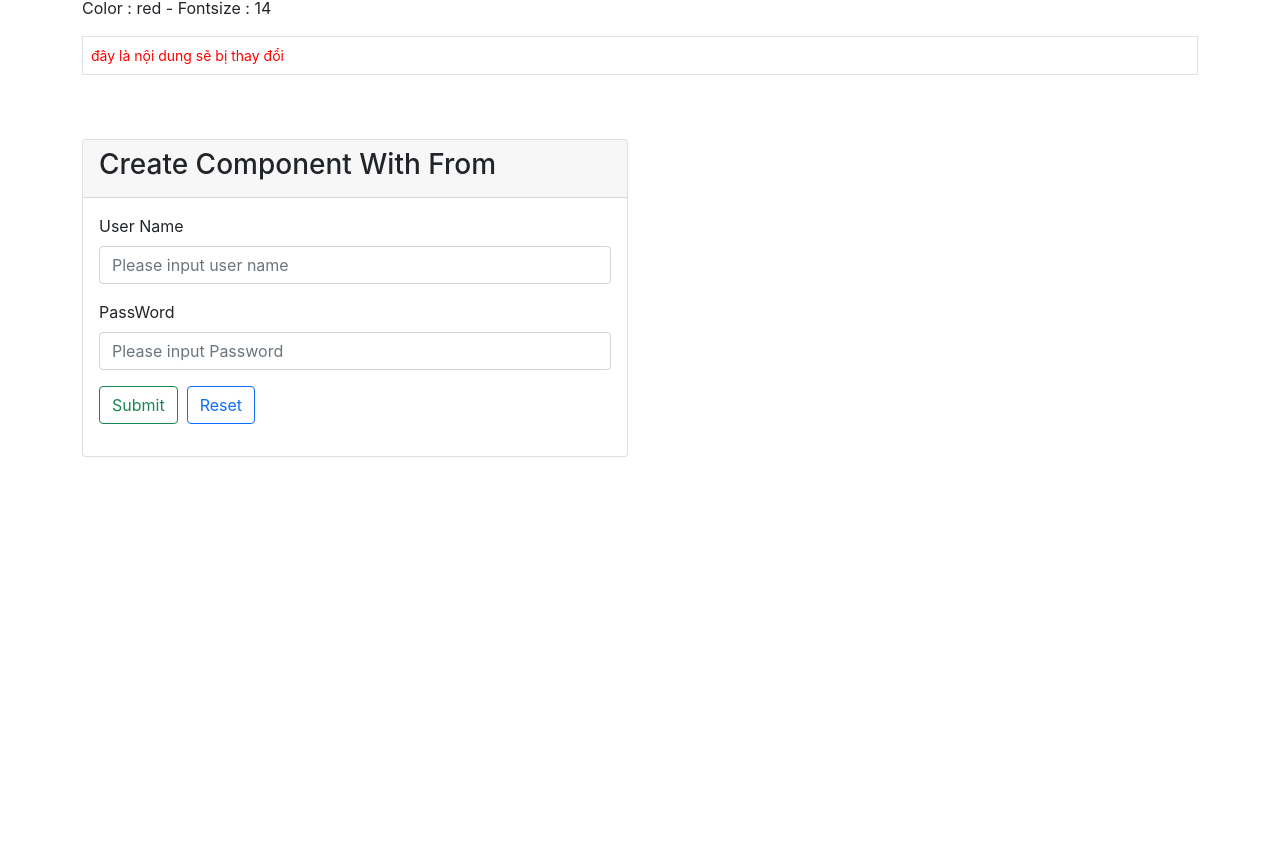
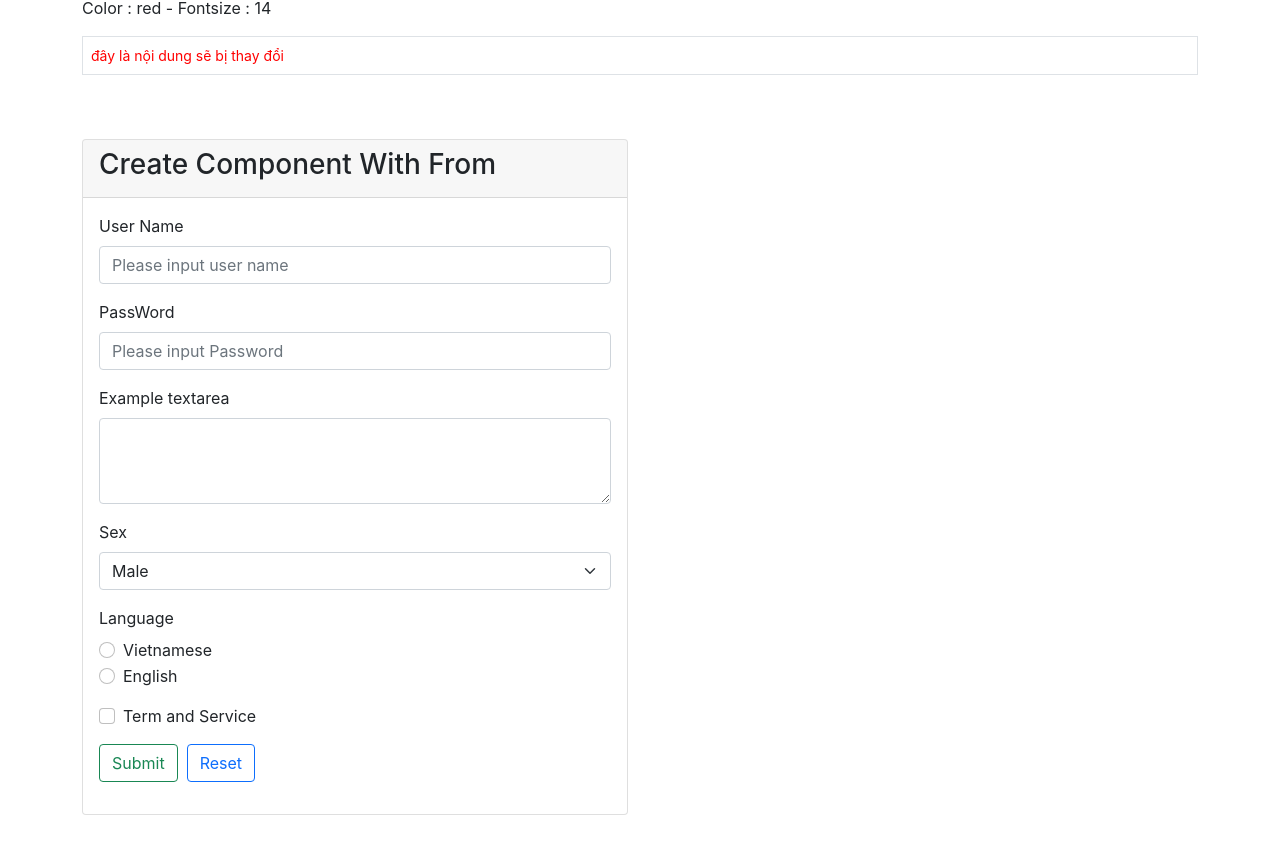
Before and after one commit to Huunhat22/settingtext, a React (Create React App) app: page / in a window 1280 px wide. Shown: the part 237-1088 px from the top of the page. Before the commit the page ends 800 px from the top, so only its background shows below. Built offline with nearby package versions, Linux system fonts and the light colour scheme.

Commit message:
design cho from

```diff
--- a/src/components/From.js
+++ b/src/components/From.js
@@ -1,10 +1,38 @@
 import React ,{Component} from 'react';
 
 class From extends Component{
+
+    //tạo State cho from
+    constructor(props){
+        super(props);
+        this.state={
+            Username:'',
+            Password:'',
+            Textarea:''
+        };
+    }
+
+    //Function onHandleChange
+    onHandleChange = (event)=>{
+        var target = event.target;
+        var name = target.name;
+        var value = target.value;
+        this.setState({
+           [name] : value
+        });
+    }
+
+    //Function onHandleSubmit
+    onHandleSubmit = (event)=>{
+        event.preventDefault();
+        console.log(this.state);
+    }
+
     render(){
         return(
-            <div  className='row mt-5'>
+            <div  className='row mt-5 mb-5'>
                 <div className=" col-xs-6 col-sm-6 col-md-6 col-lg-6">
+                    <form onSubmit={this.onHandleSubmit}>
                         <div className="card">
                             <div className="card-header">
                                 <h3>Create Component With From</h3>
@@ -12,11 +40,45 @@ class From extends Component{
                             <div className="card-body">
                                 <div className="mb-3">
                                     <label className="form-label">User Name</label>
-                                <input class="form-control"  placeholder="Please input user name"/>
+                                    <input type="text" className="form-control" name="Username" placeholder="Please input user name" onChange={this.onHandleChange}/>
                                 </div>
                                 <div className="mb-3">
                                     <label className="form-label">PassWord</label>
-                                <input class="form-control"  placeholder="Please input Password"/>
+                                    <input className="form-control" name="Password" placeholder="Please input Password"  onChange={this.onHandleChange}/>
+                                </div>
+                                <div className="mb-3">
+                                    <label className="form-label">Example textarea</label>
+                                    <textarea className="form-control" name="Textarea" rows="3" onChange={this.onHandleChange}></textarea>
+                                </div>
+                                <div className="mb-3">
+                                    <label className="form-label">Sex</label>
+                                    <select className="form-select">
+                                        <option value="1">Male</option>
+                                        <option value="2">Female</option>
+                                    </select>
+                                </div>
+                                <div className="mb-3">
+                                    <label className="form-label">Language</label>
+                                    <div className="form-check">
+                                        <input className="form-check-input" type="radio" name="flexRadioDefault" id="flexRadioDefault1"/>
+                                        <label className="form-check-label">
+                                            Vietnamese
+                                        </label>
+                                    </div>
+                                    <div className="form-check">
+                                        <input className="form-check-input" type="radio" name="flexRadioDefault" id="flexRadioDefault1"/>
+                                        <label className="form-check-label">
+                                            English
+                                        </label>
+                                    </div>
+                                </div>
+                                <div className="mb-3">
+                                <div className="form-check">
+                                    <input className="form-check-input" type="checkbox" value=""/>
+                                    <label className="form-check-label">
+                                        Term and Service
+                                    </label>
+                                    </div>
                                 </div>
                                 <div className="mb-3">
                                     <button type="submit" className="btn btn-outline-success">Submit</button> &nbsp;
@@ -24,6 +86,7 @@ class From extends Component{
                                 </div>
                             </div>
                         </div>
+                    </form>
                 </div>
             </div>
         );
```
Also changed, not shown: public/index.html (+1 -21 lines). Lines whose indentation alone changed are shown as unchanged.
